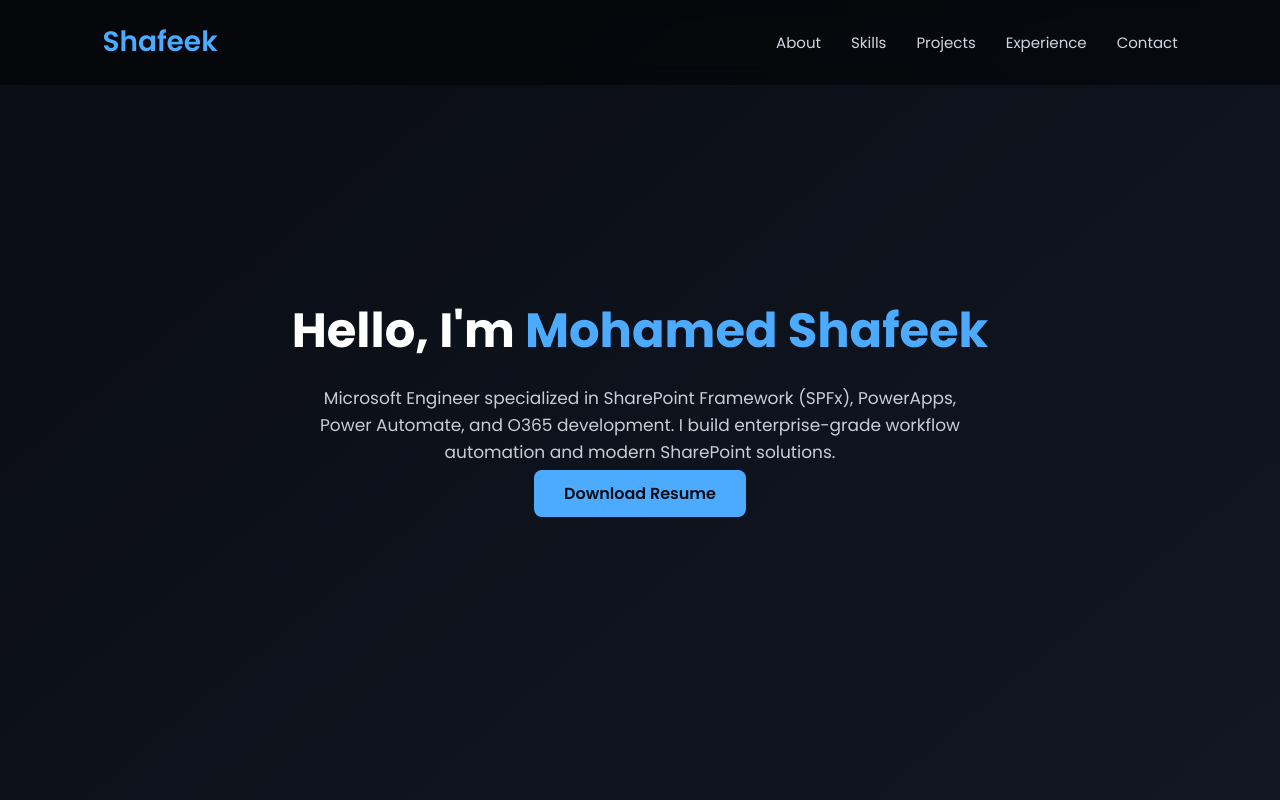
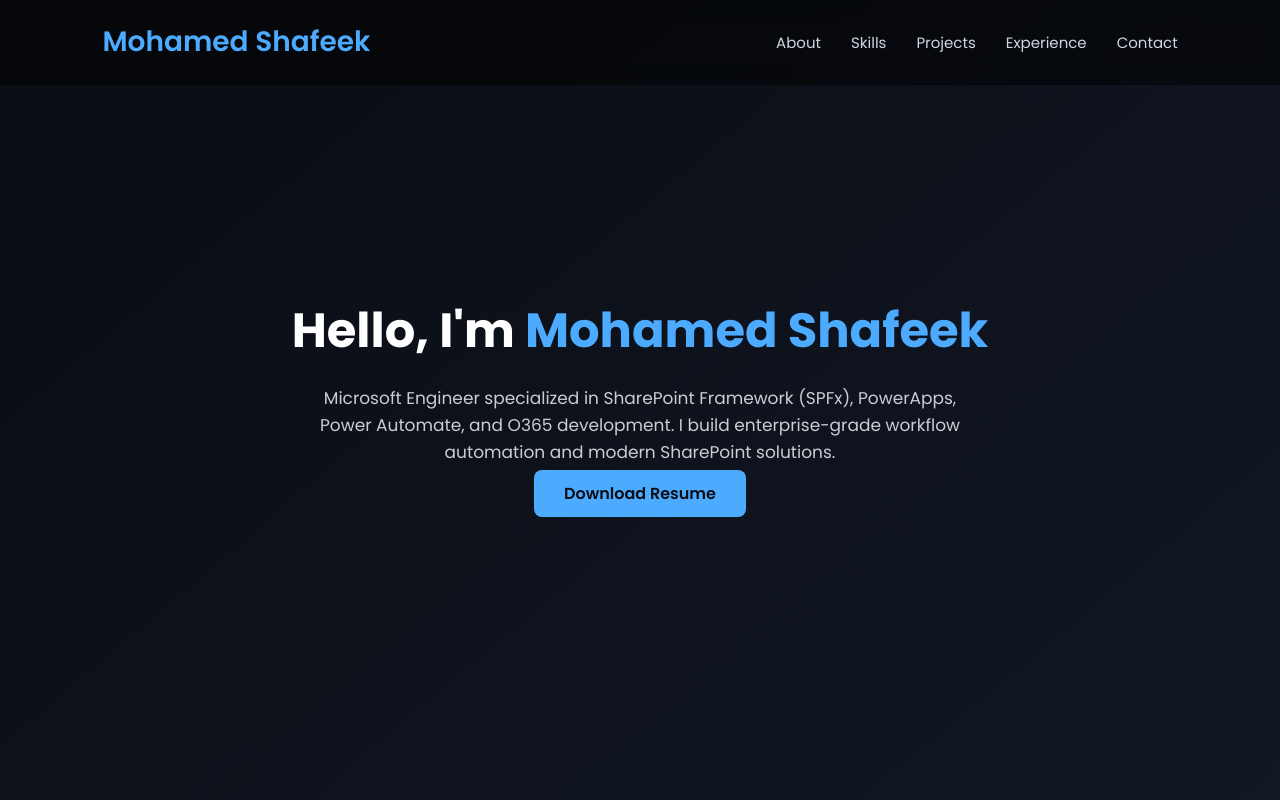
Before and after one commit to mrshafeek/Portfolio, a plain HTML site: page index.html in a window 1280 px wide. Shown: the top 800 px of the page. Drawn offline with Linux system fonts and the light colour scheme.

Commit message:
Update header name from 'Shafeek' to 'Mohamed Shafeek'

```diff
--- a/index.html
+++ b/index.html
@@ -221,7 +221,7 @@
 
   <!-- NAV -->
   <nav>
-    <h1>Shafeek</h1>
+    <h1>Mohamed Shafeek</h1>
     <ul>
       <li><a href="#about">About</a></li>
       <li><a href="#skills">Skills</a></li>
```
